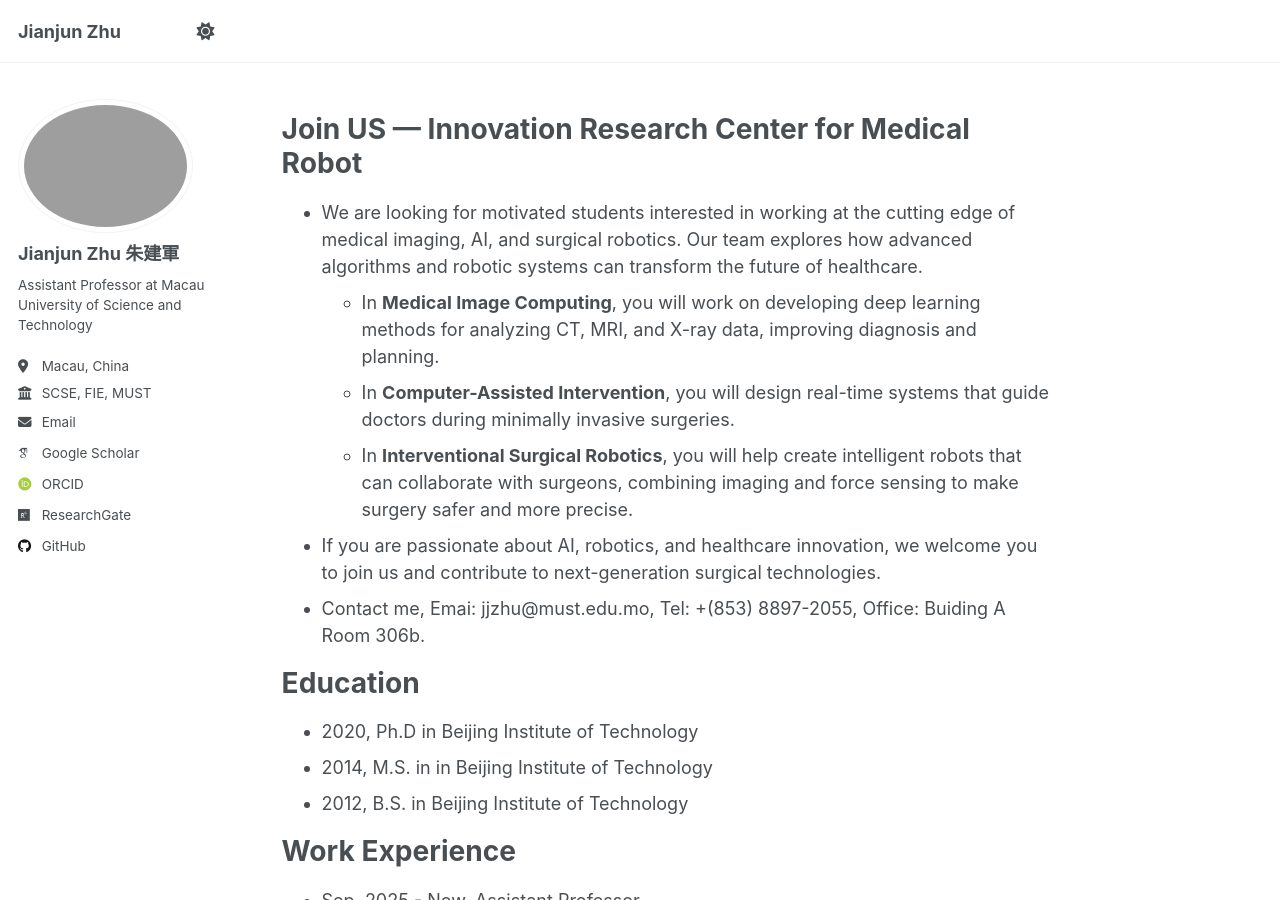
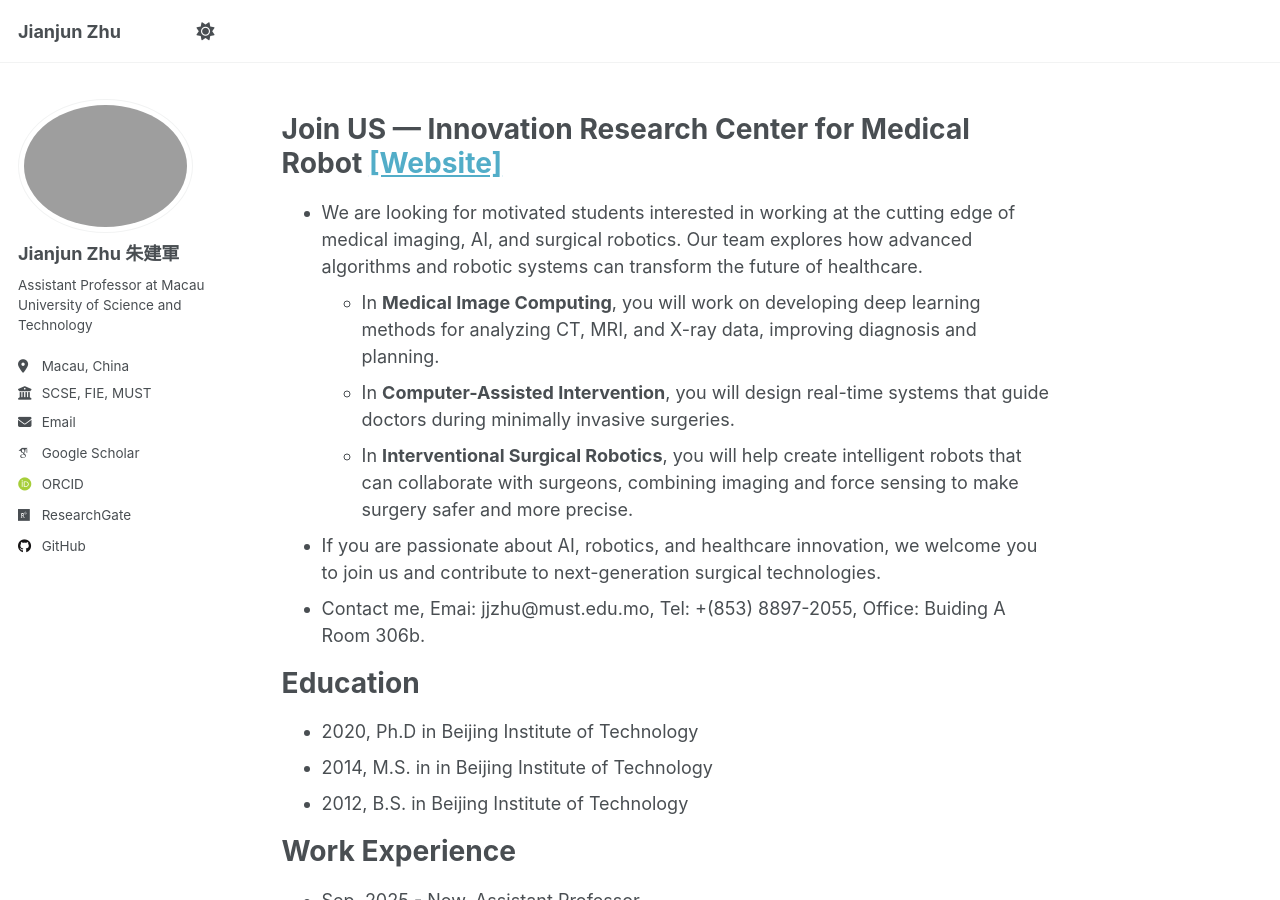
Before and after one commit to JianjunZhu/JianjunZhu.github.io, a Jekyll site: the page built from _pages/about.md, in a window 1280 px wide and 900 px high. Built offline with Jekyll 4.4.1, drawn with Linux system fonts in a browser that asks for light colours; some web fonts are replaced; a script that is not in the unit is left out.

Commit message:
Update about.md

```diff
--- a/_pages/about.md
+++ b/_pages/about.md
@@ -9,7 +9,7 @@ redirect_from:
 
 {% include base_path %}
 
-Join US — Innovation Research Center for Medical Robot
+Join US — Innovation Research Center for Medical Robot [[Website]](https://fie.must.edu.mo/id-1443/article/view/id-33729.html?locale=en_US)
 ======
 - We are looking for motivated students interested in working at the cutting edge of medical imaging, AI, and surgical robotics. Our team explores how advanced algorithms and robotic systems can transform the future of healthcare.
 	- In **Medical Image Computing**, you will work on developing deep learning methods for analyzing CT, MRI, and X-ray data, improving diagnosis and planning.
```
